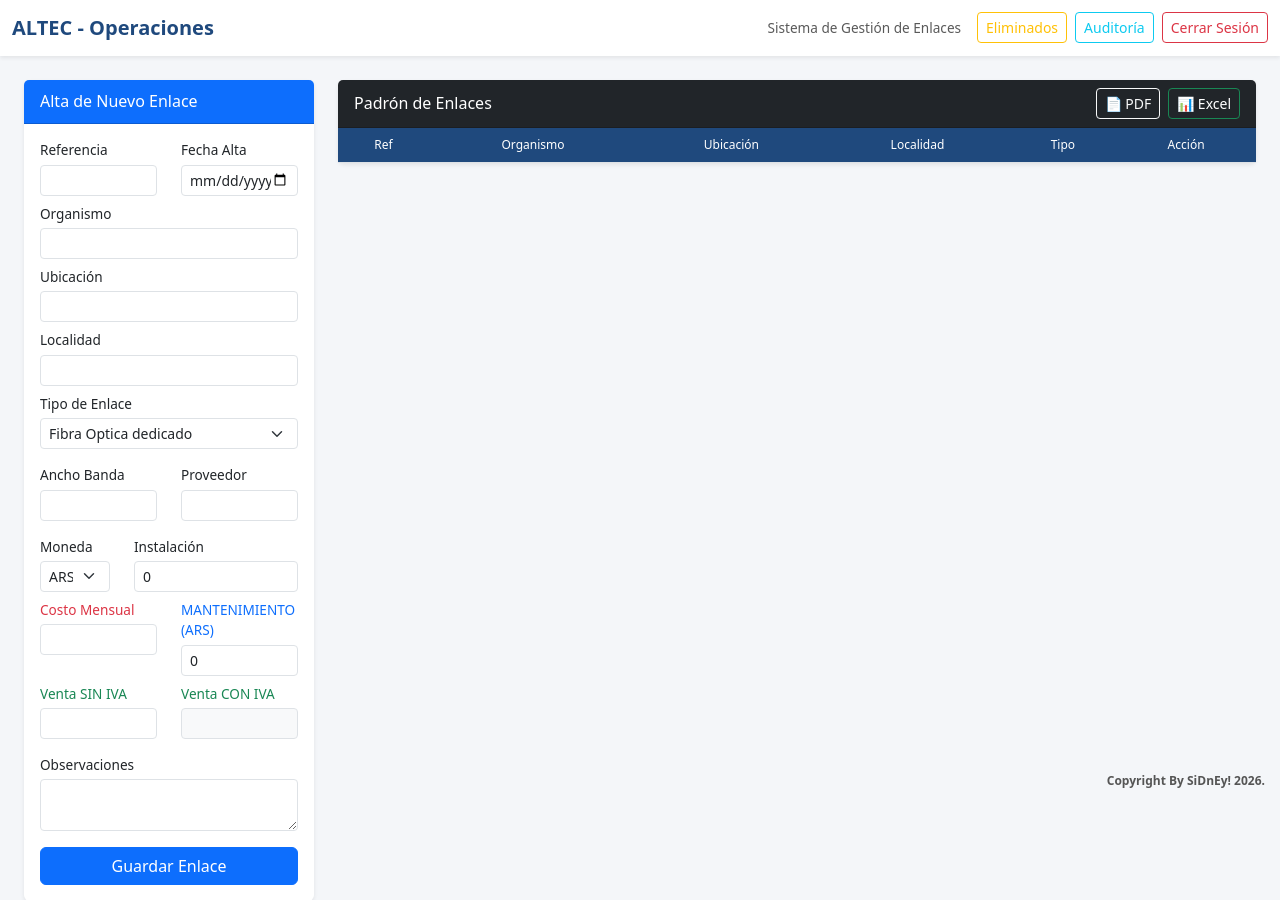
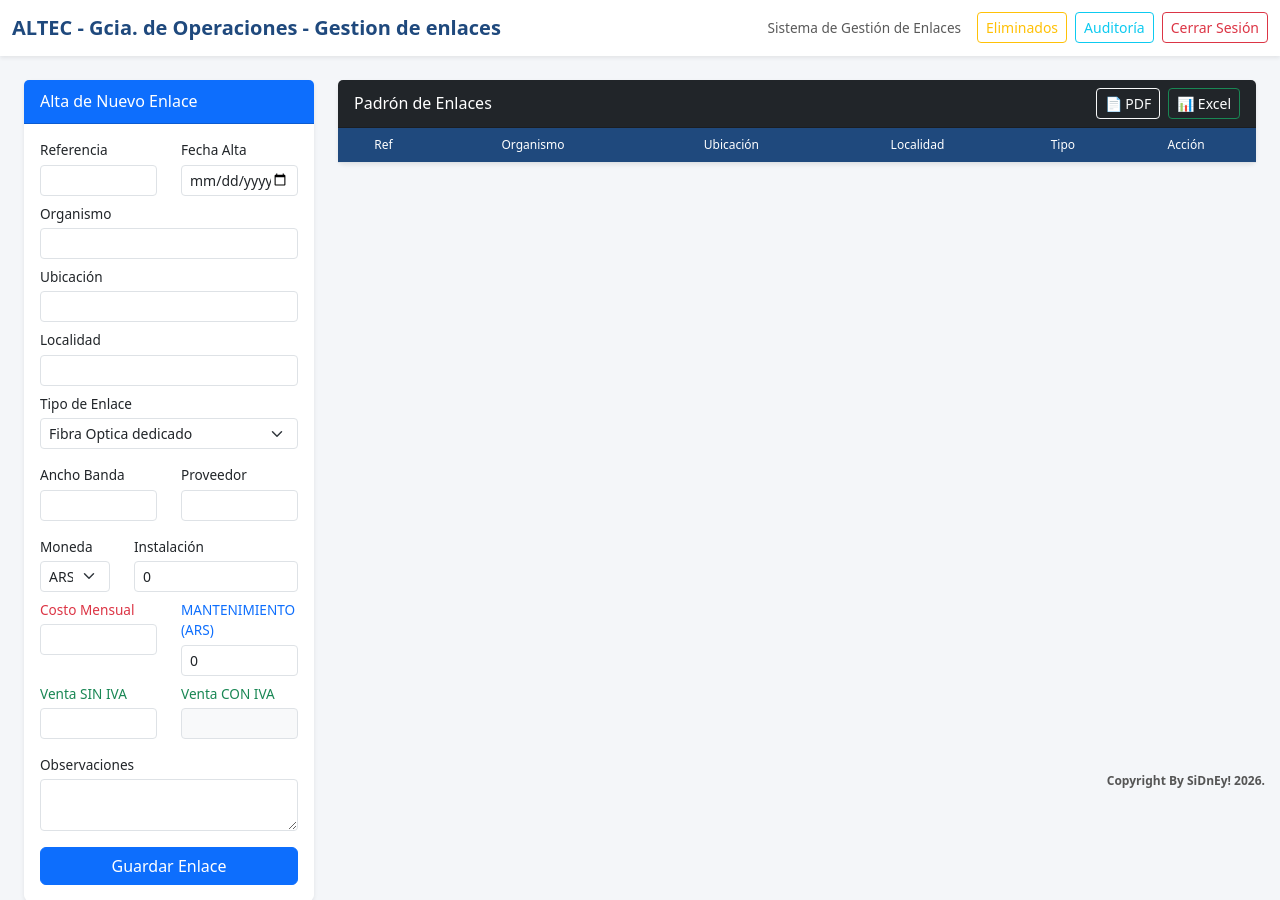
Before and after one commit to afellenztelco/telco, a FastAPI app: template templates/index.html in a window 1280 px wide. Shown: the top 900 px of the page. Run offline with FastAPI, Linux system fonts and the light colour scheme; the template is opened without the code that fills it, so the values that code supplies are empty.

```diff
--- a/templates/index.html
+++ b/templates/index.html
@@ -18,7 +18,7 @@
 <body>
 <nav class="navbar navbar-expand-lg navbar-light bg-white mb-4 shadow-sm py-2">
     <div class="container-fluid">
-        <a class="navbar-brand" href="#">ALTEC - Operaciones</a>
+        <a class="navbar-brand" href="#">ALTEC - Gcia. de Operaciones - Gestion de enlaces</a>
         <div class="d-flex align-items-center">
             <span class="navbar-text me-3">Sistema de Gestión de Enlaces</span>
             <button onclick="verEliminados()" class="btn btn-sm btn-outline-warning me-2">Eliminados</button>
```
